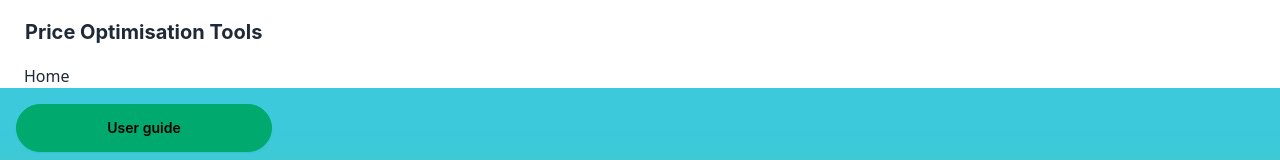
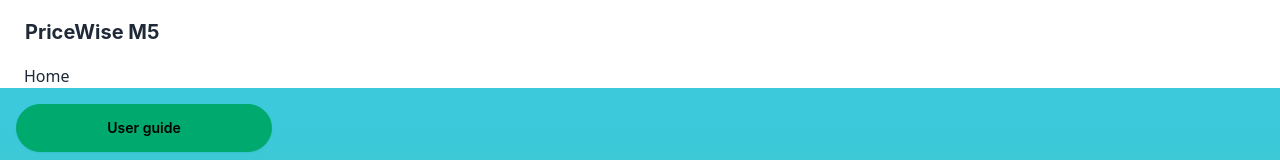
Before and after one commit to MahirAbrar/PriceWise.M5, a React (Create React App) app: page / in a window 1280 px wide. Shown: the top 160 px of the page. Built offline with nearby package versions, Linux system fonts and the light colour scheme.

Commit message:
upload to github pages

```diff
--- a/src/App.js
+++ b/src/App.js
@@ -22,9 +22,7 @@ function App() {
     <Router>
       <div className="navbar bg-base-100">
         <div className="flex-1">
-          <Link className="btn btn-ghost font-bold text-xl">
-            Price Optimisation Tools
-          </Link>
+          <Link className="btn btn-ghost font-bold text-xl">PriceWise M5</Link>
         </div>
         {/* theme controller */}
 
```
Also changed, not shown: package.json (+6 -2 lines).
